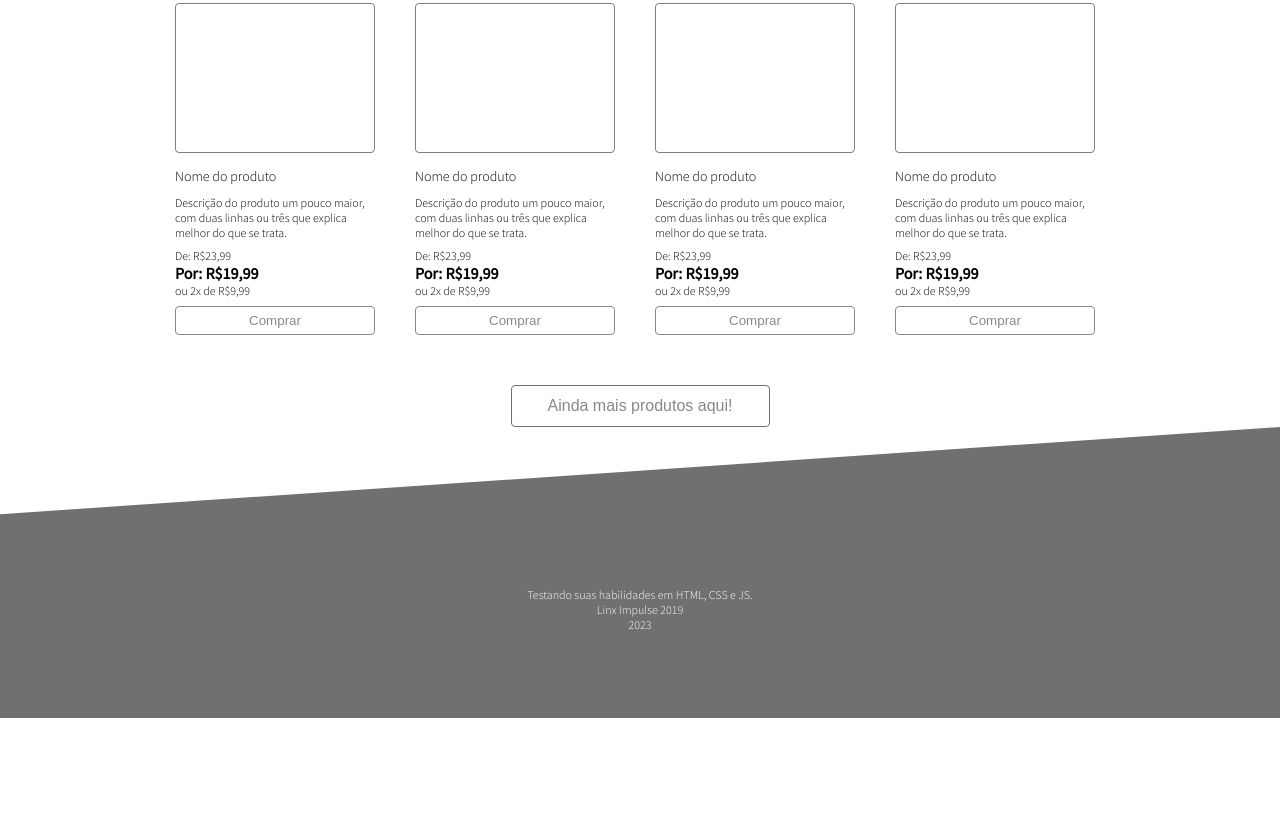
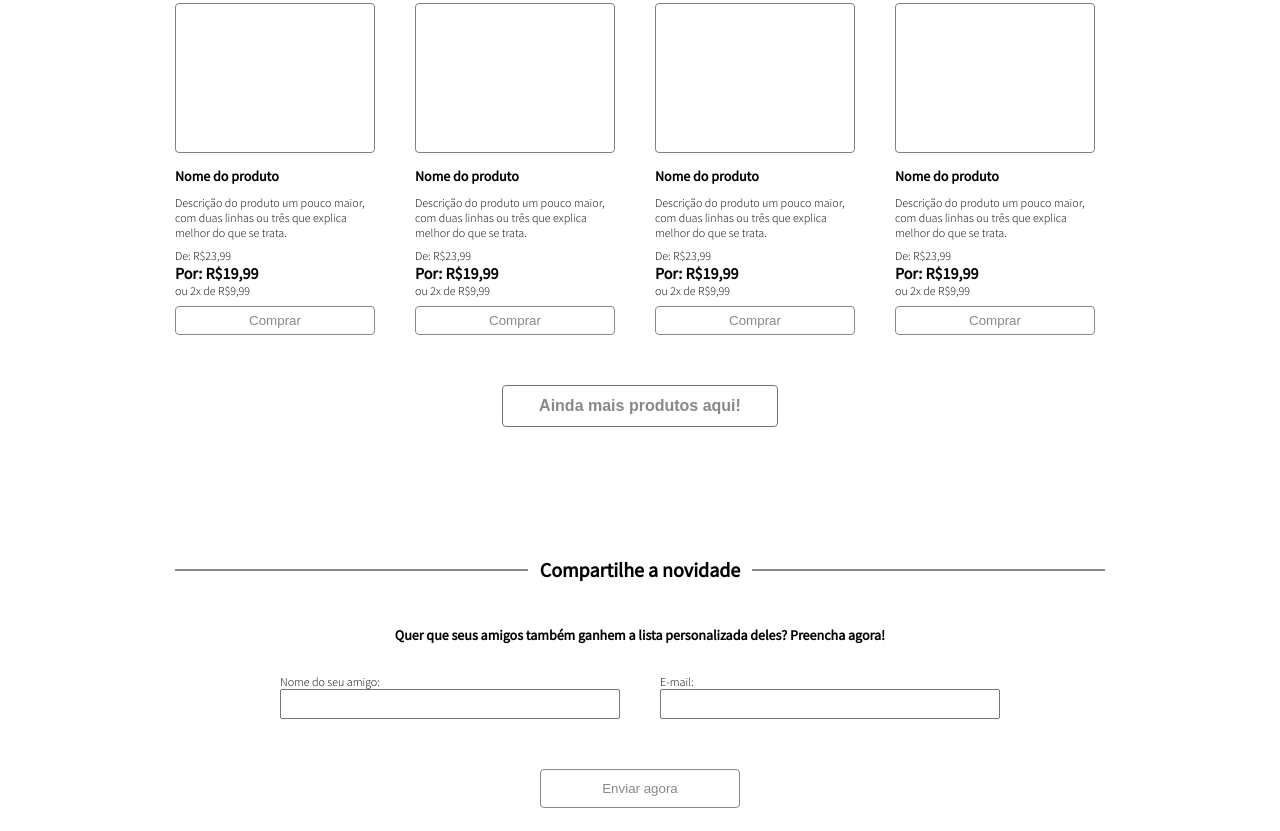
Before and after one commit to luhoro/challange-landing-page, a plain HTML site: page index.html in a window 1280 px wide. Shown: the part 849-1680 px from the top of the page. Before the commit the page ends 1567 px from the top, so only its background shows below. Drawn offline with Linux system fonts and the light colour scheme.

Commit message:
add share base section

```diff
--- a/assets/styles/base.css
+++ b/assets/styles/base.css
@@ -38,38 +38,38 @@ h1 {
 
 h2 {
     font-size: 20px;
-    font-weight: 300;
 }
 
 h3 {
     font-size: 18px;
-    font-weight: 300;
 }
 
 h4 {
     font-size: 16px;
-    font-weight: 300;
 }
 
 h5 {
     font-size: 14px;
-    font-weight: 300;
 }
 
 p {
     font-size: 12px;
-    font-weight: 300;
+
 }
 
 .title-section {
+    width: 100%;
     display: flex;
     justify-content: space-between;
     align-items: center;
-    font-weight: 400;
-  }
+}
 
-  .title-section .divisor {
+.title-section .divisor {
     width: 38%;
+    height: 2px;
     background-color: var(--color-text);
-    height: 2px;
-  }
+}
+
+.title-section h2 {
+
+}
--- a/assets/styles/sections/products.css
+++ b/assets/styles/sections/products.css
@@ -39,7 +39,8 @@
 
 .card .card-text h5 {
   margin-top: 14px;
-  margin-bottom: 10px
+  margin-bottom: 10px;
+  font-weight: bold;
 }
 
 .card .card-text p:first-of-type,
--- a/assets/styles/sections/share.css
+++ b/assets/styles/sections/share.css
@@ -1 +1,40 @@
 @import "../base.css";
+
+.share .container {
+    padding-top: 130px;
+}
+
+.share h5 {
+    margin: 44px 0 30px 0;
+    text-align: center;
+}
+
+.share form {
+    width: 100%;
+    display: flex;
+    flex-direction: row;
+    justify-content: center;
+    gap: 40px;
+}
+
+.share .type {
+    display: flex;
+    flex-direction: column;
+    align-items: flex-start;
+}
+
+.share .type label {
+    font-size: 12px;
+}
+
+.share .type input {
+    width: 340px;
+    height: 30px;
+}
+
+.share button {
+    display: block;
+    margin: 50px auto;
+    height: 39px;
+    width: 200px;
+}
--- a/index.html
+++ b/index.html
@@ -179,6 +179,34 @@
         </div>
         <button class="button-more"> <h4> Ainda mais produtos aqui!</h4></button>
     </section>
+
+    <section class="share">
+      <div class="container">
+
+        <div class="title-section">
+          <div class="divisor"></div>
+          <h2>Compartilhe a novidade</h2>
+          <div class="divisor"></div>
+        </div>
+
+        <h5>Quer que seus amigos também ganhem a lista personalizada deles? Preencha agora!</h5>
+
+        <form action="">
+          <div class="type">
+            <label for="">Nome do seu amigo:</label>
+            <input type="text">
+          </div>
+
+          <div class="type">
+            <label for="">E-mail:</label>
+            <input type="text">
+          </div>
+        </form>
+
+        <button>Enviar agora</button>
+
+      </div>
+    </section>
   </main>
 
   <footer class="footer">
```
